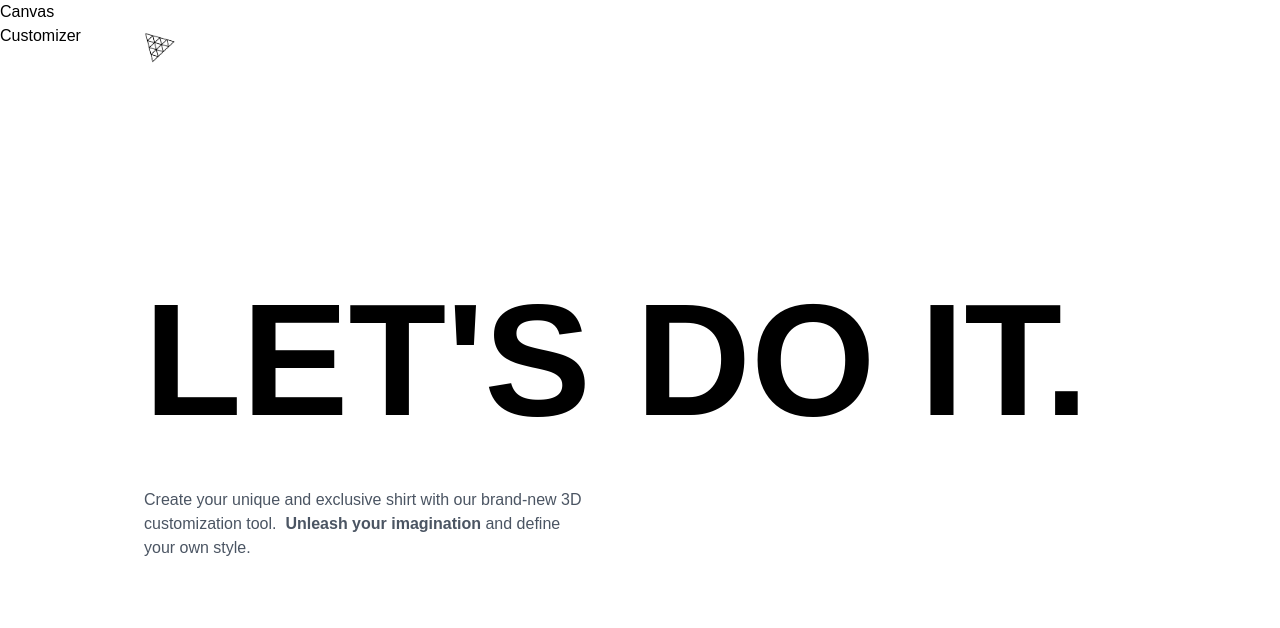
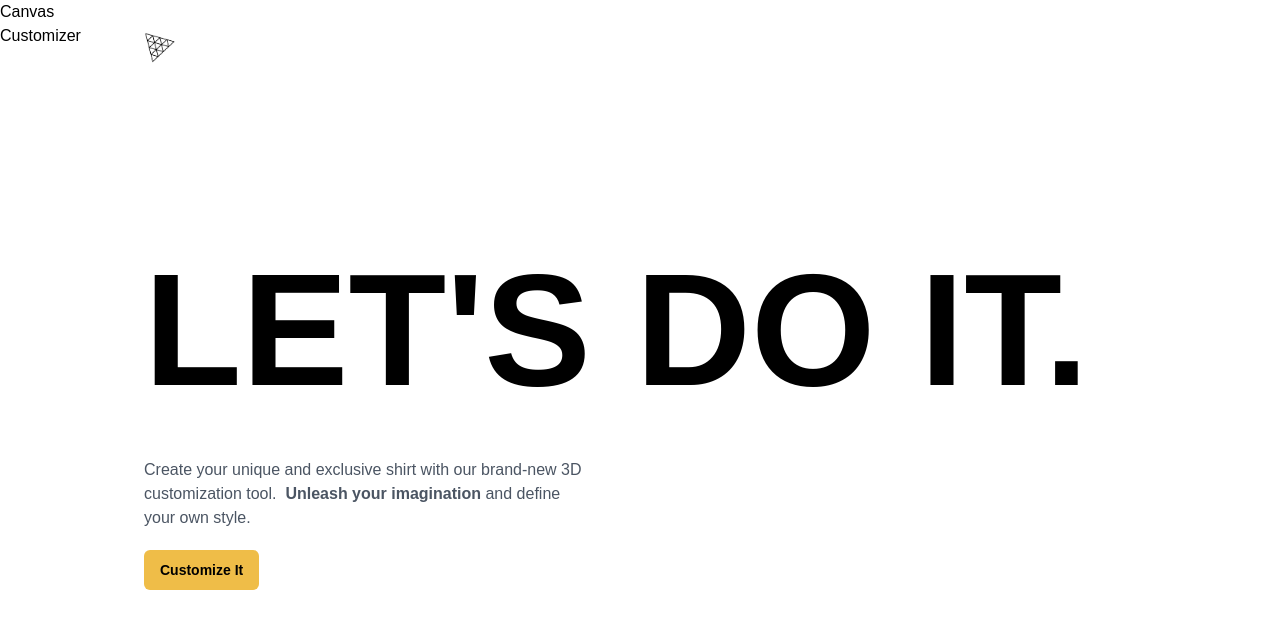
Before and after one commit to KDlamini/Orient-client, a React (Vite) app: page / in a window 1280 px wide. Shown: the top 628 px of the page. Built offline with nearby package versions, Linux system fonts and the light colour scheme; a web font is replaced by a local one.

Commit message:
Add custom button

```diff
--- /dev/null
+++ b/src/components/CustomButton.jsx
@@ -0,0 +1,36 @@
+import React from 'react'
+import { useSnapshot } from 'valtio';
+
+import state from '../store';
+import { getContrastingColor } from '../config/helpers';
+
+const CustomButton = ({ type, title, customStyles, handleClick }) => {
+  const snap = useSnapshot(state);
+
+  const generateStyle = (type) => {
+    if(type === 'filled') {
+      return {
+        backgroundColor: snap.color,
+        color: getContrastingColor(snap.color)
+      }
+    } else if(type === "outline") {
+      return {
+        borderWidth: '1px',
+        borderColor: snap.color,
+        color: snap.color
+      }
+    }
+  }
+
+  return (
+    <button
+      className={`px-2 py-1.5 flex-1 rounded-md ${customStyles}`}
+      style={generateStyle(type)}
+      onClick={handleClick}
+    >
+    {title}
+    </button>
+  )
+}
+
+export default CustomButton
--- /dev/null
+++ b/src/components/index.js
@@ -0,0 +1,3 @@
+import CustomButton from './CustomButton';
+
+export { CustomButton };
--- a/src/pages/Home.jsx
+++ b/src/pages/Home.jsx
@@ -3,6 +3,7 @@
 import { useSnapshot } from 'valtio';
 
 import state from '../store'
+import { CustomButton } from '../components'
 
 import {
   headContainerAnimation,
@@ -40,6 +41,13 @@
               Create your unique and exclusive shirt with our brand-new 3D customization tool. &nbsp;
               <strong>Unleash your imagination</strong>{" "} and define your own style.
             </p>
+
+            <CustomButton
+              type="filled"
+              title="Customize It"
+              handleClick={() => state.intro = false}
+              customStyles="w-fit px-4 py-2.5 font-bold text-sm"
+            />
           </motion.div>
         </motion.div>
       </motion.section>
```
